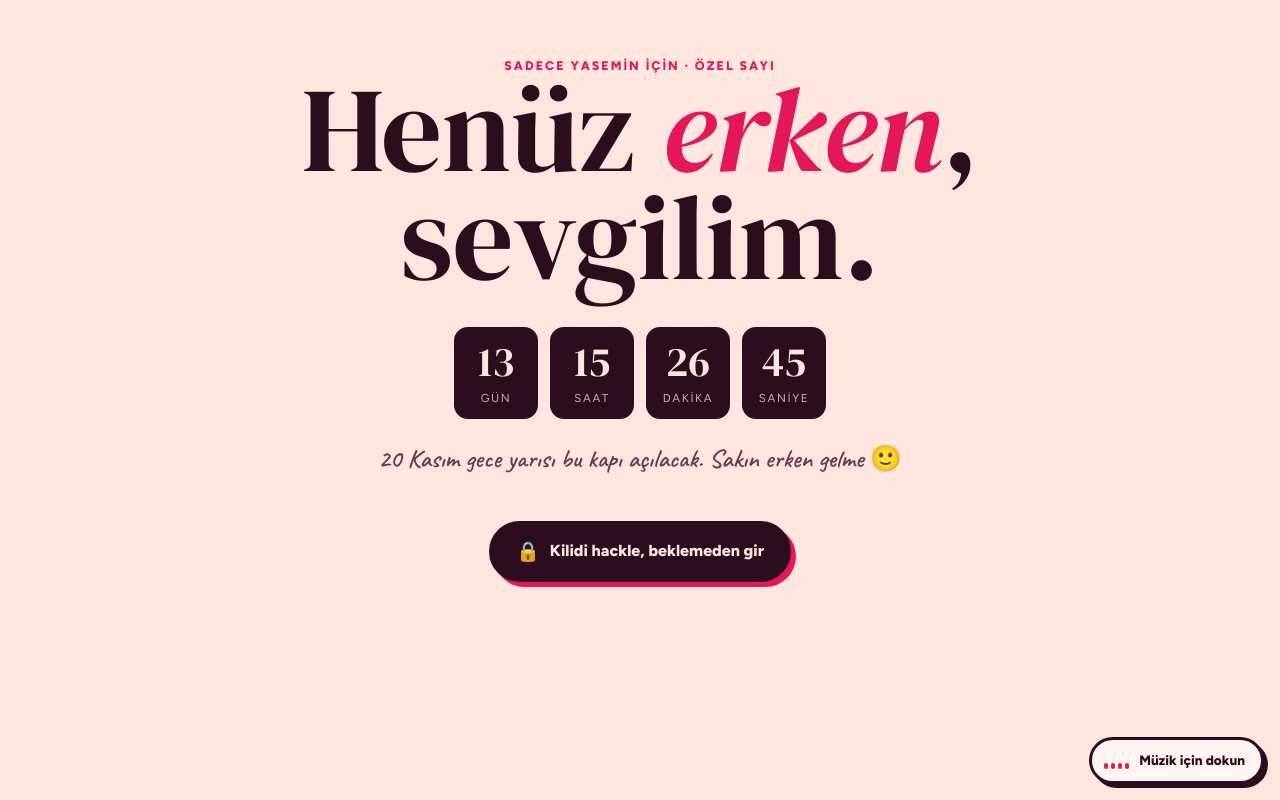
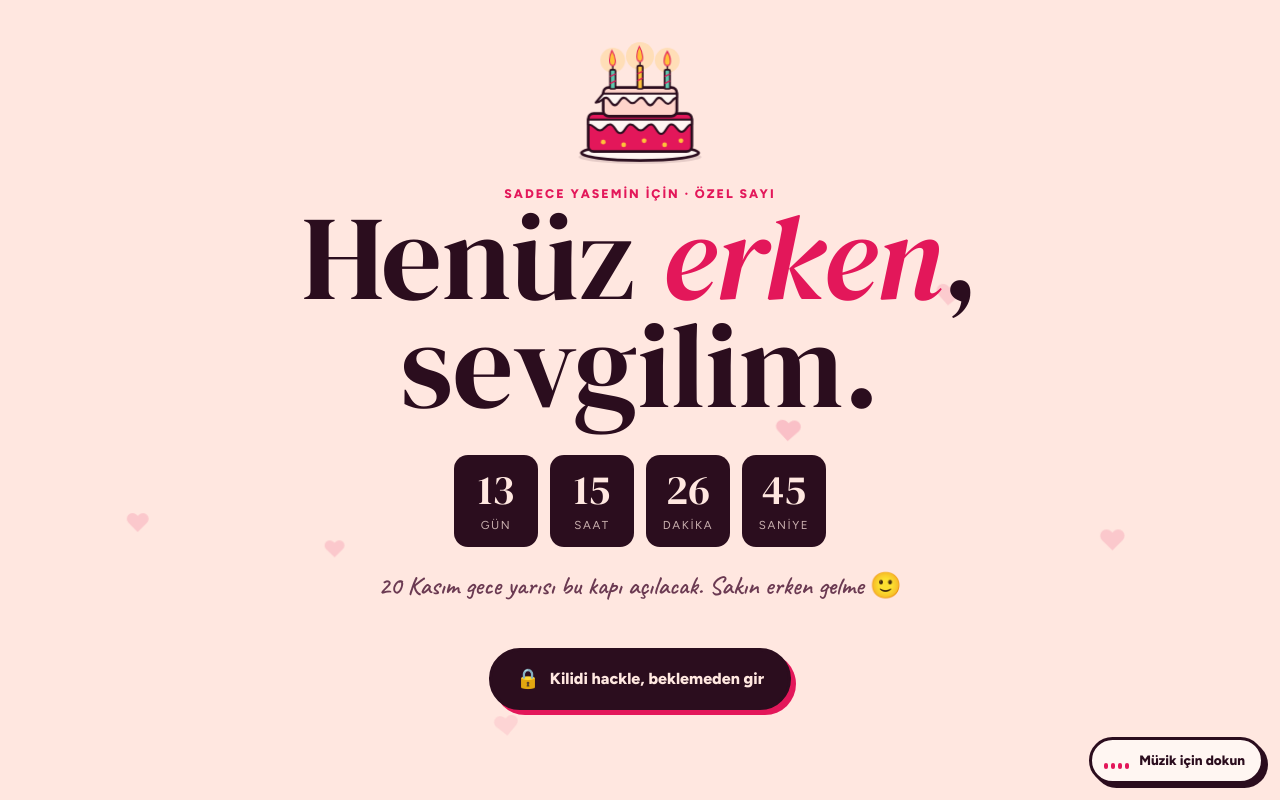
Before and after one commit to twofun52/tufinintufisi, a plain HTML site: page index.html in a window 1280 px wide. Drawn offline with Linux system fonts and the light colour scheme.

Commit message:
Add files via upload

```diff
--- a/index.html
+++ b/index.html
@@ -53,7 +53,15 @@ section{padding-block:72px}
 #confetti{position:fixed;inset:0;pointer-events:none;z-index:50;width:100%;height:100%}
 
 /* ---------- gate ---------- */
-.gate{min-height:100%;display:grid;place-items:center;text-align:center;padding-block:56px}
+.gate{min-height:100%;display:grid;place-items:center;text-align:center;padding-block:40px 56px;position:relative;overflow:hidden}
+.gate-in{position:relative;z-index:1}
+.gate-cake{display:block;width:150px;height:auto;margin:0 auto 14px;overflow:visible;animation:bob 4s ease-in-out infinite}
+@keyframes bob{0%,100%{transform:translateY(0)}50%{transform:translateY(-6px)}}
+.gate-cake .glow circle{fill:#FFC23A;opacity:.18;transform-box:fill-box;transform-origin:center;animation:glow 1.6s ease-in-out infinite alternate}
+@keyframes glow{from{transform:scale(.8);opacity:.1}to{transform:scale(1.15);opacity:.25}}
+.hearts{position:absolute;inset:0;pointer-events:none;z-index:0}
+.hearts span{position:absolute;bottom:-40px;color:var(--hot);opacity:0;animation:floatup linear infinite}
+@keyframes floatup{0%{transform:translateY(0) translateX(0) rotate(-8deg);opacity:0}12%{opacity:var(--o)}50%{transform:translateY(-55vh) translateX(18px) rotate(6deg)}88%{opacity:var(--o)}100%{transform:translateY(-110vh) translateX(-10px) rotate(-6deg);opacity:0}}
 .gate .lock{font-family:var(--display);font-size:clamp(3rem,13vw,7.5rem);line-height:.9}
 .gate .lock em{color:var(--hot)}
 .hack{margin-top:22px;display:inline-flex;align-items:center;gap:10px;border:3px solid var(--ink);background:var(--ink);color:var(--paper);border-radius:999px;padding:13px 24px;font-weight:800;font-size:1rem;box-shadow:5px 5px 0 var(--hot);transition:transform .15s, box-shadow .15s}
@@ -341,9 +349,30 @@ footer{border-top:3px solid var(--ink);padding-block:20px 40px;display:flex;just
 
 <!-- ===================== KAPI (20 Kasım'a kadar) ===================== -->
 <div id="gate" class="gate" lang="tr" hidden>
-  <div>
+  <div class="hearts" id="hearts" aria-hidden="true"></div>
+  <div class="gate-in">
+    <svg class="gate-cake" viewBox="0 0 220 190" aria-hidden="true">
+      <g class="glow"><circle cx="70" cy="34" r="16"/><circle cx="110" cy="28" r="18"/><circle cx="150" cy="34" r="16"/></g>
+      <ellipse cx="110" cy="176" rx="90" ry="10" fill="#2B0D1E" opacity=".12"/>
+      <ellipse cx="110" cy="170" rx="86" ry="11" fill="#FFF6F2" stroke="#2B0D1E" stroke-width="4"/>
+      <rect x="34" y="112" width="152" height="56" rx="8" fill="#E3175A" stroke="#2B0D1E" stroke-width="4"/>
+      <path d="M34 121 h152 v7 c-8 0-8 11-15 11s-8-11-15-11-8 14-15 14-8-14-15-14-8 9-15 9-8-9-15-9-8 13-15 13-8-13-15-13-8 9-15 9-8-9-17-9z" fill="#FFF6F2" stroke="#2B0D1E" stroke-width="3" stroke-linejoin="round"/>
+      <g fill="#FFC23A"><circle cx="56" cy="154" r="3.5"/><circle cx="86" cy="158" r="3.5"/><circle cx="116" cy="152" r="3.5"/><circle cx="146" cy="158" r="3.5"/><circle cx="170" cy="152" r="3.5"/></g>
+      <rect x="56" y="74" width="108" height="42" rx="8" fill="#FFD4CB" stroke="#2B0D1E" stroke-width="4"/>
+      <path d="M56 83 h108 v6 c-7 0-7 9-13 9s-7-9-13-9-7 11-13 11-7-11-13-11-7 8-13 8-7-8-13-8-7 11-13 11-7-11-13-11-6 7-15 7z" fill="#FFF6F2" stroke="#2B0D1E" stroke-width="3" stroke-linejoin="round"/>
+      <g stroke="#2B0D1E" stroke-width="2.5">
+        <rect x="66" y="48" width="8" height="28" rx="2" fill="#5FC7AE"/>
+        <rect x="106" y="42" width="8" height="34" rx="2" fill="#FFC23A"/>
+        <rect x="146" y="48" width="8" height="28" rx="2" fill="#5FC7AE"/>
+      </g>
+      <g stroke="#E3175A" stroke-width="2"><path d="M66 58 l8 -4 M66 68 l8 -4 M106 54 l8 -4 M106 64 l8 -4 M146 58 l8 -4 M146 68 l8 -4"/></g>
+      <g stroke="#2B0D1E" stroke-width="2"><path d="M70 48 v-6 M110 42 v-6 M150 48 v-6"/></g>
+      <path class="flame" d="M70 22 C77 32 76 42 70 42 C64 42 63 32 70 22Z" fill="#FFC23A" stroke="#E3175A" stroke-width="1.6"/>
+      <path class="flame" style="animation-delay:.15s" d="M110 16 C117 26 116 36 110 36 C104 36 103 26 110 16Z" fill="#FFC23A" stroke="#E3175A" stroke-width="1.6"/>
+      <path class="flame" style="animation-delay:.3s" d="M150 22 C157 32 156 42 150 42 C144 42 143 32 150 22Z" fill="#FFC23A" stroke="#E3175A" stroke-width="1.6"/>
+    </svg>
     <div class="eyebrow">Sadece Yasemin için · özel sayı</div>
-    <div class="lock">Henüz <em>erken</em>,<br>sevgilim.</div>
+    <div class="lock" id="lock-h">Henüz <em>erken</em>,<br>sevgilim.</div>
     <div class="count" aria-live="polite">
       <div><b id="g-d">00</b><span>gün</span></div>
       <div><b id="g-h">00</b><span>saat</span></div>
@@ -612,6 +641,11 @@ footer{border-top:3px solid var(--ink);padding-block:20px 40px;display:flex;just
     var ms = DOGUM_GUNU - now();
     if (ms <= 0){ openSite(true); return; }
     var s = Math.floor(ms/1000);
+    var head = s < 3600 ? 'Az kaldı,<br><em>sakın uyuma</em> 😄'
+             : s < 86400 ? 'Yarın senin<br><em>günün!</em>'
+             : s < 7*86400 ? 'Bir haftadan<br><em>az</em> kaldı 👀'
+             : 'Henüz <em>erken</em>,<br>sevgilim.';
+    var lh = document.getElementById('lock-h'); if (lh.dataset.h !== head){ lh.innerHTML = head; lh.dataset.h = head; }
     document.getElementById('g-d').textContent = pad(Math.floor(s/86400));
     document.getElementById('g-h').textContent = pad(Math.floor(s%86400/3600));
     document.getElementById('g-m').textContent = pad(Math.floor(s%3600/60));
@@ -655,6 +689,20 @@ footer{border-top:3px solid var(--ink);padding-block:20px 40px;display:flex;just
       hackBtn.lastChild.textContent = hackN < 3 ? ' Bir daha dene' : (hackN < 8 ? ' Pes etmek yok, tekrar dene' : ' Hâlâ mı? Peki, bir daha dene');
     }, 1300);
   });
+
+  /* belli belirsiz uçan kalpler */
+  (function(){
+    var box = document.getElementById('hearts'); if (!box) return;
+    for (var i=0;i<7;i++){
+      var h = document.createElement('span'); h.textContent = '♥';
+      h.style.left = (6 + i*13 + Math.random()*6) + '%';
+      h.style.fontSize = (14 + Math.random()*16) + 'px';
+      h.style.setProperty('--o', (0.10 + Math.random()*0.10).toFixed(2));
+      h.style.animationDuration = (16 + Math.random()*10) + 's';
+      h.style.animationDelay = (-Math.random()*20) + 's';
+      box.appendChild(h);
+    }
+  })();
 
   var gateTimer;
   function openSite(celebrate){
```
